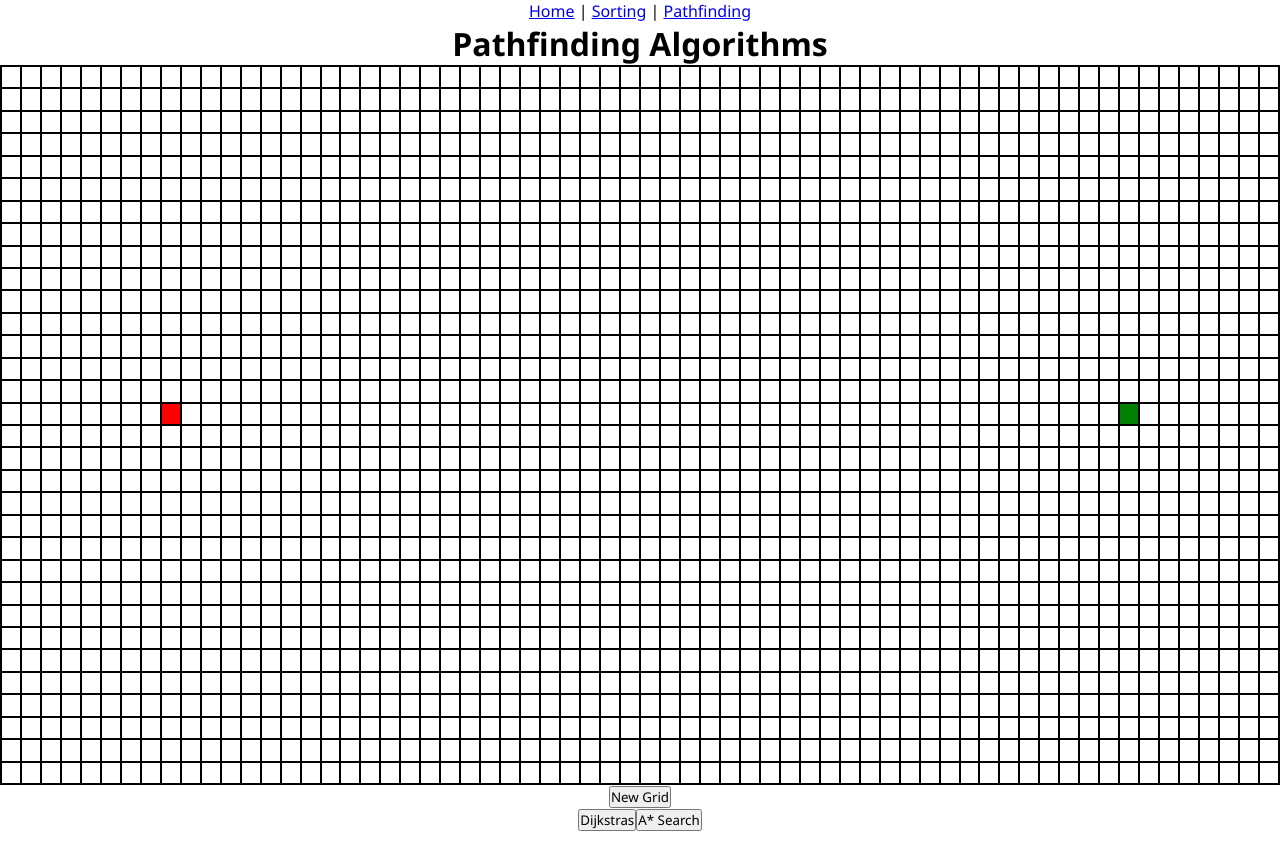
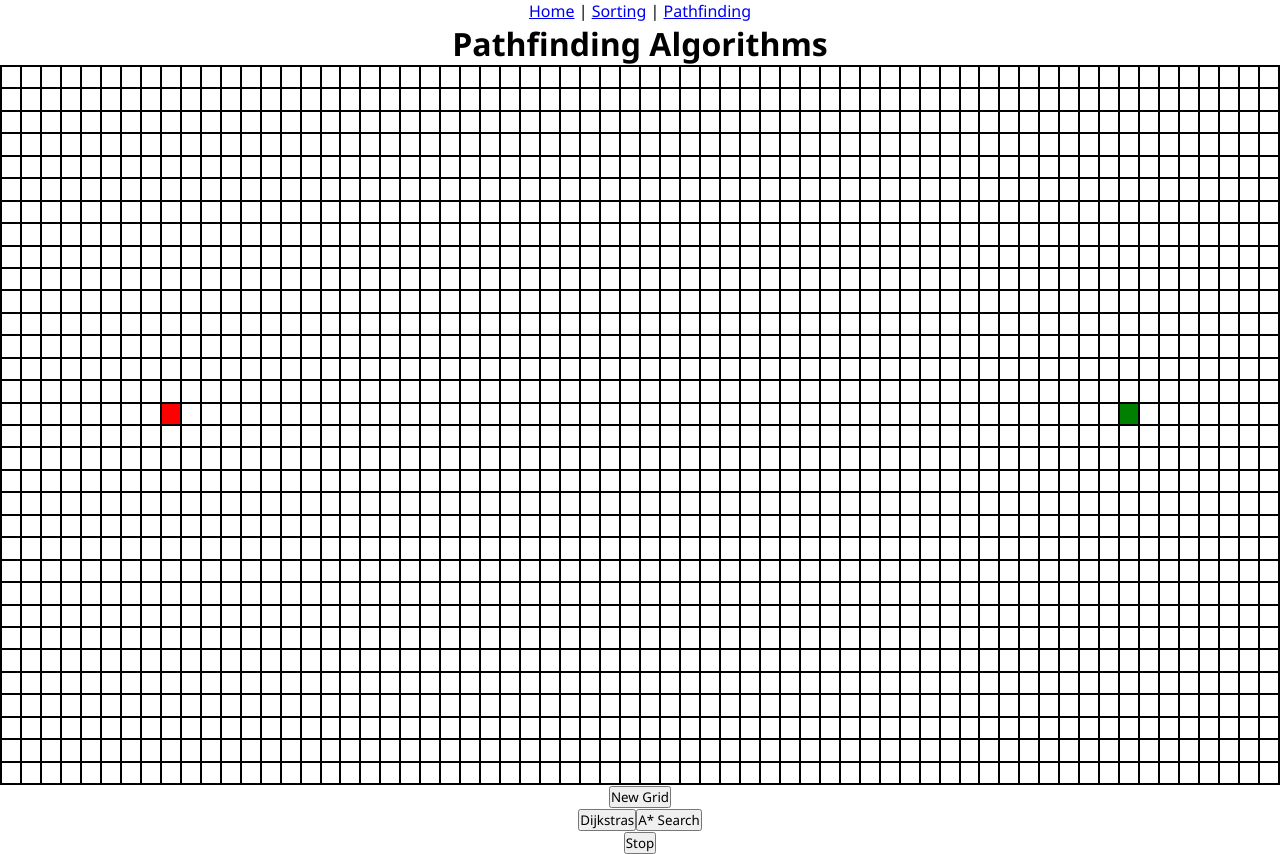
Before and after one commit to aakashkcx/algorithms, a Vue app: page /pathfinding in a window 1280 px wide. Before the commit the page ends 831 px from the top, so only its background shows below. Built offline with nearby package versions, Linux system fonts and the light colour scheme.

Commit message:
add stop button

```diff
--- a/src/Pathfinding/algorithms.js
+++ b/src/Pathfinding/algorithms.js
@@ -5,6 +5,12 @@ export const CELLS = {
   PATH: 3,
   START: 4,
   END: 5,
+};
+
+let STOP = false;
+
+export const stop = () => {
+  STOP = true;
 };
 
 export const dijkstrasAlgorithm = (array, start, end, setCell) => {
@@ -56,7 +62,8 @@ export const dijkstrasAlgorithm = (array, start, end, setCell) => {
         unvisited.push(neighbor);
       }
 
-    window.requestAnimationFrame(loop);
+    if (!STOP) window.requestAnimationFrame(loop);
+    else STOP = false;
   };
 
   window.requestAnimationFrame(loop);
@@ -119,7 +126,8 @@ export const aStarSearch = (array, start, end, setCell) => {
         if (!visited[neighbor]) unvisited.push(neighbor);
       }
 
-    window.requestAnimationFrame(loop);
+    if (!STOP) window.requestAnimationFrame(loop);
+    else STOP = false;
   };
 
   window.requestAnimationFrame(loop);
--- a/src/Pathfinding/index.vue
+++ b/src/Pathfinding/index.vue
@@ -9,12 +9,15 @@
       <button @click="dijkstras">Dijkstras</button>
       <button @click="aStar">A* Search</button>
     </div>
+    <div>
+      <button @click="stop">Stop</button>
+    </div>
   </div>
 </template>
 
 <script>
 import Display from "./Display";
-import { CELLS, dijkstrasAlgorithm, aStarSearch } from "./algorithms";
+import { CELLS, stop, dijkstrasAlgorithm, aStarSearch } from "./algorithms";
 
 const [COLS, ROWS] = [64, 32];
 const START = [8, 16];
@@ -44,6 +47,10 @@ export default {
       array[sx][sy] = CELLS.START;
       array[ex][ey] = CELLS.END;
       this.array = array;
+    },
+
+    stop() {
+      stop();
     },
 
     setCell([x, y], cellType) {
```
